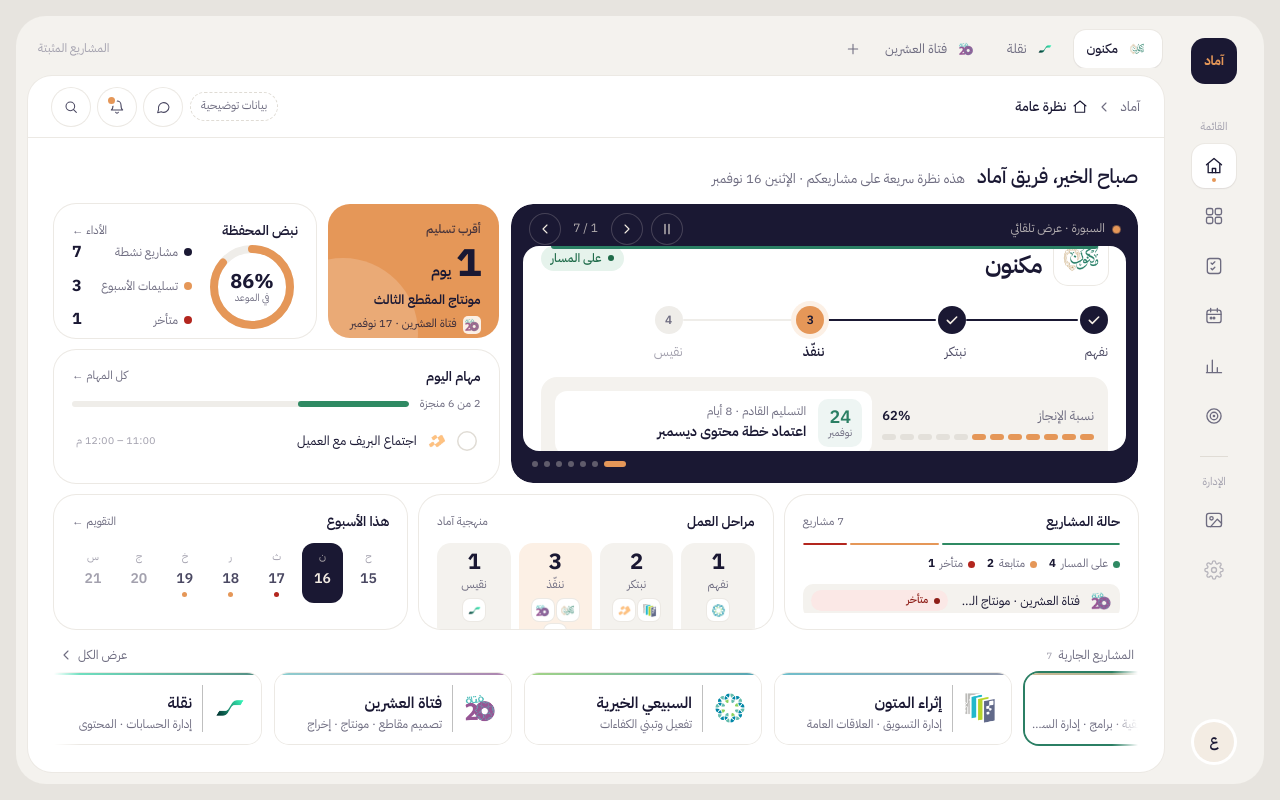
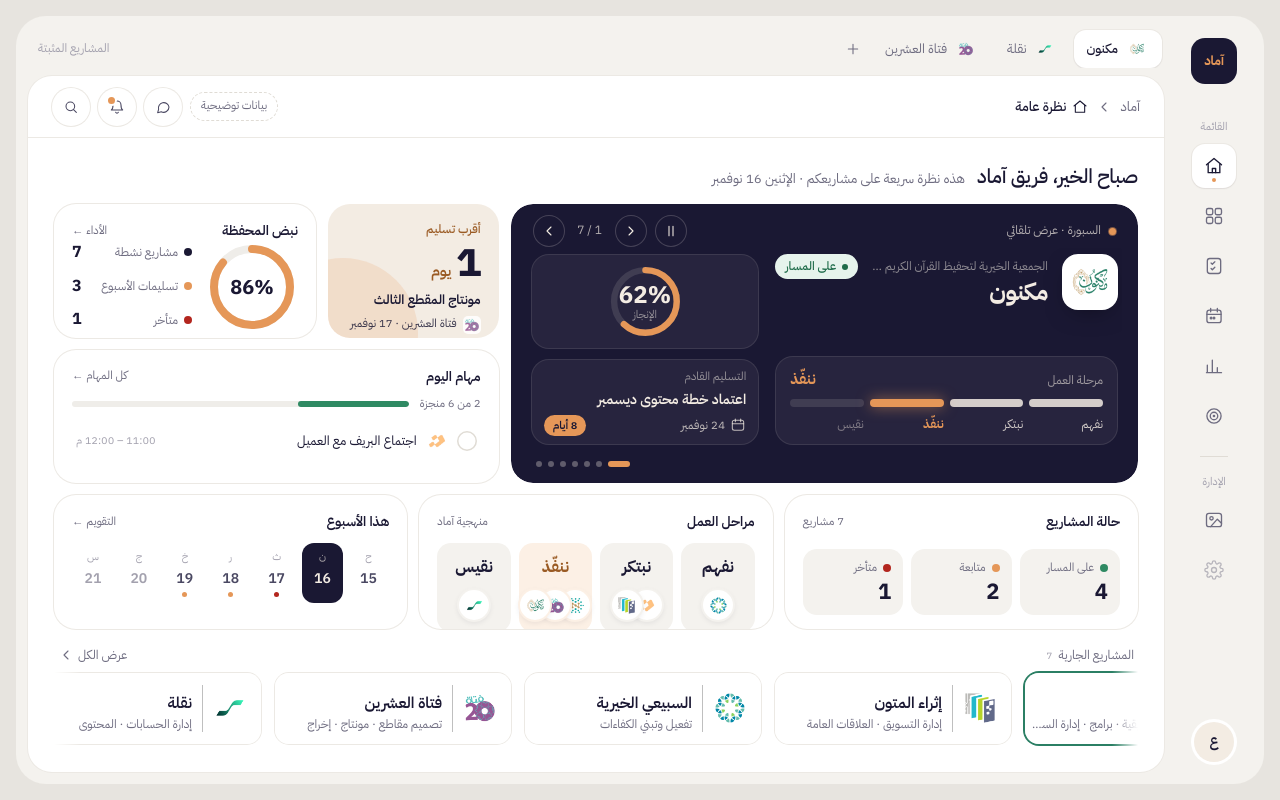
Before and after one commit to vvio98/amaad-pm, a plain HTML site: page public/index.html in a window 1280 px wide. Drawn offline with Linux system fonts and the light colour scheme.

Commit message:
سبورة بتصميم جديد، وتحسين مربعات الرئيسية
Co-Authored-By: Claude Opus 5.5 <noreply@anthropic.com>
Claude-Session: https://claude.ai/code/session_0153s3k7UsdtNaddBrCPicQe

```diff
--- a/public/index.html
+++ b/public/index.html
@@ -528,6 +528,68 @@ img.boxed{border-radius:8px}
 .t-board .board-top{height:30px;padding-bottom:4px}
 .t-board .board-foot{padding-top:4px}
 .t-board .dots button{padding:6px 3px}
+
+/* board v3 */
+.t-board .board{padding:14px 16px 10px}
+.bd{flex:1;min-height:0;overflow:hidden;display:flex;flex-direction:column;justify-content:center;color:var(--paper);padding:6px 4px}
+.bd-grid{min-height:0;max-height:100%;display:grid;grid-template-columns:minmax(0,1.5fr) minmax(0,1fr);gap:16px;transition:opacity .25s var(--ease),transform .35s var(--ease)}
+.bd-grid.out{opacity:0;transform:translateY(4px)}
+.bd-main{display:flex;flex-direction:column;justify-content:space-between;gap:18px;min-width:0}
+.bd-id{display:flex;align-items:center;gap:14px}
+.bd-logo{width:68px;height:68px;flex:none;border-radius:20px;background:#fff;display:grid;place-items:center;box-shadow:0 8px 24px -10px rgba(0,0,0,.5)}
+.bd-logo img{width:48px;height:48px;object-fit:contain}
+.bd-name{display:flex;flex-direction:column;min-width:0}
+.bd-desc{font-size:12px;color:rgba(243,236,227,.55);white-space:nowrap;overflow:hidden;text-overflow:ellipsis}
+.bd-name b{font-size:30px;font-weight:700;line-height:1.25;letter-spacing:-.4px}
+.bd-sv{font-size:12.5px;color:rgba(243,236,227,.7);white-space:nowrap;overflow:hidden;text-overflow:ellipsis}
+.bd-st{margin-inline-start:auto;align-self:flex-start}
+.bd-phase{background:rgba(243,236,227,.06);border:1px solid rgba(243,236,227,.1);border-radius:18px;padding:14px 16px}
+.bd-phase-h{display:flex;justify-content:space-between;align-items:baseline;font-size:12px;color:rgba(243,236,227,.6);margin-bottom:12px}
+.bd-phase-h b{font-size:15px;color:var(--orange);font-weight:700}
+.bd-track{display:grid;grid-template-columns:repeat(4,minmax(0,1fr));gap:6px}
+.bt{display:flex;flex-direction:column;gap:8px;font-size:12px;color:rgba(243,236,227,.45)}
+.bt i{height:8px;border-radius:999px;background:rgba(243,236,227,.12)}
+.bt.done{color:rgba(243,236,227,.85)} .bt.done i{background:rgba(243,236,227,.85)}
+.bt.now{color:var(--orange);font-weight:700} .bt.now i{background:var(--orange);box-shadow:0 0 14px rgba(229,151,88,.6)}
+.bd-side{display:grid;grid-template-rows:minmax(0,1.1fr) minmax(0,1fr);gap:10px;min-width:0}
+.bd-glass{background:rgba(243,236,227,.06);border:1px solid rgba(243,236,227,.1);border-radius:18px;padding:12px 14px;min-height:0}
+.bd-ring{display:flex;align-items:center;justify-content:center;position:relative}
+.bd-ring svg{transform:rotate(-90deg);height:100%;max-height:108px;width:auto}
+.bd-side{min-height:0}
+.bd-ring div{position:absolute;inset:0;display:flex;flex-direction:column;align-items:center;justify-content:center;line-height:1.1}
+.bd-ring b{font-size:24px;font-weight:700}
+.bd-ring span{font-size:11px;color:rgba(243,236,227,.55)}
+.bd-next{display:flex;flex-direction:column;gap:4px}
+.bn-l{font-size:11.5px;color:rgba(243,236,227,.55)}
+.bn-t{font-size:14px;font-weight:600;line-height:1.4}
+.bn-d{margin-top:auto;display:flex;justify-content:space-between;align-items:center;font-size:12px;color:rgba(243,236,227,.75)}
+.bn-d span{display:flex;align-items:center;gap:5px}
+.bn-d em{font-style:normal;background:var(--orange);color:var(--night);font-weight:600;font-size:11px;padding:2px 9px;border-radius:999px}
+/* next tile: calm paper */
+.t-next{background:var(--paper)!important;color:var(--night)!important}
+.t-next::after{background:rgba(229,151,88,.18)!important}
+.t-next .lbl{color:#9A5A23;opacity:1}
+.t-next .num{color:var(--night)}
+.t-next .num small{color:#9A5A23}
+/* status tile */
+.st-legend{display:grid;grid-template-columns:repeat(3,minmax(0,1fr));gap:8px;margin-top:auto}
+.st-legend div{border-radius:14px;background:var(--shell);padding:10px 12px;display:flex;flex-direction:column;gap:2px}
+.st-legend span{display:flex;align-items:center;gap:6px;font-size:11.5px;color:var(--muted)}
+.st-legend i{width:8px;height:8px;border-radius:50%;background:var(--c)}
+.st-legend b{font-size:22px;font-weight:700;line-height:1.2}
+.t-status .stack{height:12px;margin:6px 0 0}
+/* phases tile, apple-style stacks */
+.ph-col{justify-content:space-between;align-items:center;padding:12px 6px!important;gap:10px!important}
+.ph-col .ph-name{font-size:16px;font-weight:700;color:var(--ink)}
+.ph-col.now .ph-name{color:#9A5A23}
+.ph-stack{display:flex;flex-direction:row-reverse;justify-content:center;padding-inline-start:10px}
+.ph-stack button{width:30px;height:30px;border-radius:50%;background:#fff;box-shadow:0 0 0 2px var(--shell),0 2px 6px rgba(26,24,51,.12);display:grid;place-items:center;margin-inline-start:-10px;transition:transform .2s var(--ease)}
+.ph-col.now .ph-stack button{box-shadow:0 0 0 2px var(--orange-soft),0 2px 6px rgba(26,24,51,.12)}
+.ph-stack button:hover{transform:translateY(-3px);z-index:2}
+.ph-stack img{width:19px;height:19px;object-fit:contain}
+.ph-empty{font-size:11px;color:var(--soft)}
+/* running cards: no colored line */
+.pcard::before{display:none!important}
 /* ===== fixed app frame (no page scroll) ===== */
 @media (min-width:1101px){
   html,body{height:100%;overflow:hidden}
@@ -553,6 +615,13 @@ img.boxed{border-radius:8px}
   .page-head{margin-bottom:18px}
 }
 @media (min-width:1101px) and (max-height:920px){
+  .bd-name b{font-size:24px}
+  .bd-logo{width:56px;height:56px;border-radius:16px}
+  .bd-logo img{width:40px;height:40px}
+  .bd-main{gap:10px}
+  .bd-phase{padding:10px 14px}
+  .bd-phase-h{margin-bottom:8px}
+  .bd-glass{padding:8px 12px}
   .hello{margin-bottom:12px}
   .hello h1{font-size:22px}
 }
@@ -661,22 +730,22 @@ img.boxed{border-radius:8px}
                 <span class="bcount" id="bCount"></span>
                 <button class="bbtn" type="button" id="bNext" aria-label="العميل التالي"><svg class="ico sm" viewBox="0 0 24 24"><path d="M15 6l-6 6 6 6"/></svg></button>
               </div>
-              <div class="sheet" id="sheet">
-                <div class="sheet-grid" id="sheetGrid">
-                  <div>
-                    <div class="s-head"><div class="badge" id="badge"></div><div><div class="eyebrow" id="sDesc"></div>
-                    <div class="cname" id="sName"></div></div><span id="sStatus2" style="margin-inline-start:auto"></span></div>
-                    <div class="chips" id="sTags"></div>
-                    <div class="steps" id="sSteps"></div>
+              <div class="bd" id="sheet">
+                <div class="bd-grid" id="sheetGrid">
+                  <div class="bd-main">
+                    <div class="bd-id">
+                      <div class="bd-logo" id="badge"></div>
+                      <div class="bd-name"><span class="bd-desc" id="sDesc"></span><b id="sName"></b><span class="bd-sv" id="sTags"></span></div>
+                      <span id="sStatus2" class="bd-st"></span>
+                    </div>
+                    <div class="bd-phase">
+                      <div class="bd-phase-h"><span>مرحلة العمل</span><b id="sPhaseName"></b></div>
+                      <div class="bd-track" id="sSteps"></div>
+                    </div>
                   </div>
-                  <div class="facts">
-                    <div class="fact"><span>الحالة</span><span id="sStatus"></span></div>
-                    <div class="fact"><span>نوع العقد</span><b id="sContract"></b></div>
-                    <div>
-                      <div class="fact" style="margin-bottom:8px"><span>نسبة الإنجاز</span><b id="sPct"></b></div>
-                      <div class="segs" id="sSegs"></div>
-                    </div>
-                    <div class="nextbox" id="sNext"></div>
+                  <div class="bd-side">
+                    <div class="bd-glass bd-ring" id="sRing"></div>
+                    <div class="bd-glass bd-next" id="sNext"></div>
                   </div>
                 </div>
               </div>
@@ -945,17 +1014,17 @@ function openClient(id){
 function renderBoard(anim){
   var c = CLIENTS[S.idx];
   var apply = function(){
-    var sh = $('sheet'); sh.style.setProperty('--tint', c.tint); sh.style.setProperty('--tint-soft', c.soft);
+    var sh = $('sheet'); sh.style.setProperty('--tint', c.tint);
     $('badge').innerHTML = icon(c);
     $('sDesc').textContent = c.desc;
     $('sName').textContent = c.name;
-    $('sTags').innerHTML = c.services.map(function(s){ return '<span class="chip tinted">'+esc(s)+'</span>'; }).join('');
-    $('sSteps').innerHTML = PHASES.map(function(p,i){ var k=i+1, cl = k<c.phase?'done':(k===c.phase?'now':''); return '<div class="st '+cl+'"><span class="n">'+(k<c.phase?I.check:k)+'</span>'+p+'</div>'; }).join('');
-    $('sStatus').innerHTML = pill(c.status); var s2=$('sStatus2'); if (s2) s2.innerHTML = pill(c.status);
-    $('sContract').textContent = c.contract;
-    $('sPct').textContent = c.pct + '%';
-    $('sSegs').innerHTML = segs(c.pct);
-    $('sNext').innerHTML = '<div class="cal"><b>'+c.due.getDate()+'</b><small>'+MONTHS[c.due.getMonth()]+'</small></div><div><small>التسليم القادم · '+remaining(c.due)+'</small><b>'+esc(c.next)+'</b></div>';
+    $('sTags').textContent = c.services.join(' · ');
+    $('sStatus2').innerHTML = pill(c.status);
+    $('sPhaseName').textContent = PHASES[c.phase-1];
+    $('sSteps').innerHTML = PHASES.map(function(p,i){ var k=i+1, cl = k<c.phase?'done':(k===c.phase?'now':''); return '<div class="bt '+cl+'"><i></i><span>'+p+'</span></div>'; }).join('');
+    var C = 2*Math.PI*44;
+    $('sRing').innerHTML = '<svg width="108" height="108" viewBox="0 0 108 108" aria-hidden="true"><circle cx="54" cy="54" r="44" fill="none" stroke="rgba(243,236,227,.12)" stroke-width="9"/><circle cx="54" cy="54" r="44" fill="none" stroke="#E59758" stroke-width="9" stroke-linecap="round" stroke-dasharray="'+C.toFixed(1)+'" stroke-dashoffset="'+(C*(1-c.pct/100)).toFixed(1)+'"/></svg><div><b>'+c.pct+'%</b><span>الإنجاز</span></div>';
+    $('sNext').innerHTML = '<span class="bn-l">التسليم القادم</span><b class="bn-t">'+esc(c.next)+'</b><span class="bn-d"><span>'+I.cal+c.due.getDate()+' '+MONTHS[c.due.getMonth()]+'</span><em>'+remaining(c.due)+'</em></span>';
     $('bCount').textContent = (S.idx+1) + ' / ' + CLIENTS.length;
     $('dots').innerHTML = CLIENTS.map(function(x,i){ return '<button type="button" data-i="'+i+'" aria-label="عرض '+esc(x.name)+'" aria-current="'+(i===S.idx)+'"><i></i></button>'; }).join('');
     $('bPlay').innerHTML = S.auto ? I.pause : I.play;
@@ -1271,7 +1340,7 @@ function renderTiles(){
   var wk = CLIENTS.filter(function(c){ return c.due >= ws && c.due <= we; });
   var late = CLIENTS.filter(function(c){ return c.status==='late'; }).length, warn = CLIENTS.filter(function(c){ return c.status==='warn'; }).length;
   var C = 2*Math.PI*38, on = 86;
-  $('tPulse').innerHTML = '<div class="tile-h"><b>نبض المحفظة</b><a href="#performance">الأداء ←</a></div><div class="pulse-body"><div class="pring"><svg width="92" height="92" viewBox="0 0 92 92" aria-hidden="true"><circle cx="46" cy="46" r="38" fill="none" stroke="#EFEDE9" stroke-width="8"/><circle cx="46" cy="46" r="38" fill="none" stroke="#E59758" stroke-width="8" stroke-linecap="round" stroke-dasharray="'+C.toFixed(1)+'" stroke-dashoffset="'+(C*(1-on/100)).toFixed(1)+'"/></svg><div><b>'+on+'%</b><small>في الموعد</small></div></div>'+
+  $('tPulse').innerHTML = '<div class="tile-h"><b>نبض المحفظة</b><a href="#performance">الأداء ←</a></div><div class="pulse-body"><div class="pring"><svg width="92" height="92" viewBox="0 0 92 92" aria-hidden="true"><circle cx="46" cy="46" r="38" fill="none" stroke="#EFEDE9" stroke-width="8"/><circle cx="46" cy="46" r="38" fill="none" stroke="#E59758" stroke-width="8" stroke-linecap="round" stroke-dasharray="'+C.toFixed(1)+'" stroke-dashoffset="'+(C*(1-on/100)).toFixed(1)+'"/></svg><div><b>'+on+'%</b></div></div>'+
     '<div class="pstats"><div class="pstat"><span><i style="--c:#1A1833"></i>مشاريع نشطة</span><b>'+CLIENTS.length+'</b></div><div class="pstat"><span><i style="--c:#E59758"></i>تسليمات الأسبوع</span><b>'+wk.length+'</b></div><div class="pstat"><span><i style="--c:#B3261E"></i>متأخر</span><b>'+late+'</b></div></div></div>';
   // today
   var done = TASKS.filter(function(t){ return t.done; }).length;
@@ -1284,12 +1353,12 @@ function renderTiles(){
   var attn = CLIENTS.filter(function(c){ return c.status!=='ok'; }).sort(function(a,b){ return (a.status==='late'?0:1)-(b.status==='late'?0:1); });
   $('tStatus').innerHTML = '<div class="tile-h"><b>حالة المشاريع</b><small>'+tot+' مشاريع</small></div>'+
     '<div class="stack"><i style="flex:'+ok+';--c:#2F8A63"></i><i style="flex:'+warn+';--c:#E59758"></i><i style="flex:'+late+';--c:#B3261E"></i></div>'+
-    '<div class="legend"><span><i style="--c:#2F8A63"></i>على المسار <b>'+ok+'</b></span><span><i style="--c:#E59758"></i>متابعة <b>'+warn+'</b></span><span><i style="--c:#B3261E"></i>متأخر <b>'+late+'</b></span></div>'+
-    '<div class="attn">'+attn.map(function(c){ return '<button type="button" data-open="'+c.id+'">'+icon(c)+'<span>'+esc(c.name)+' · '+esc(c.next)+'</span>'+pill(c.status)+'</button>'; }).join('')+'</div>';
+    '<div class="st-legend"><div><span><i style="--c:#2F8A63"></i>على المسار</span><b>'+ok+'</b></div><div><span><i style="--c:#E59758"></i>متابعة</span><b>'+warn+'</b></div><div><span><i style="--c:#B3261E"></i>متأخر</span><b>'+late+'</b></div></div>';
   // phases
+  var cnt = [1,2,3,4].map(function(k){ return CLIENTS.filter(function(c){return c.phase===k;}).length; }), mx = Math.max.apply(null,cnt);
   $('tPhases').innerHTML = '<div class="tile-h"><b>مراحل العمل</b><small>منهجية آماد</small></div><div class="phs">'+
-    PHASES.map(function(p,i){ var cs = CLIENTS.filter(function(c){ return c.phase===i+1; }); var mx = Math.max.apply(null,[1,2,3,4].map(function(k){ return CLIENTS.filter(function(c){return c.phase===k;}).length; }));
-      return '<div class="ph-col'+(cs.length===mx?' now':'')+'"><b>'+cs.length+'</b><small>'+p+'</small><div class="ph-icons">'+cs.map(function(c){ return '<button type="button" data-open="'+c.id+'" title="'+esc(c.name)+'" aria-label="'+esc(c.name)+'">'+icon(c)+'</button>'; }).join('')+'</div></div>'; }).join('')+'</div>';
+    PHASES.map(function(p,i){ var cs = CLIENTS.filter(function(c){ return c.phase===i+1; });
+      return '<div class="ph-col'+(cs.length===mx?' now':'')+'"><span class="ph-name">'+p+'</span><div class="ph-stack">'+(cs.length?cs.map(function(c){ return '<button type="button" data-open="'+c.id+'" title="'+esc(c.name)+'" aria-label="'+esc(c.name)+'">'+icon(c)+'</button>'; }).join(''):'<span class="ph-empty">—</span>')+'</div></div>'; }).join('')+'</div>';
   // week
   var days = '', items = [];
   for (var i=0;i<7;i++){ var d = new Date(ws); d.setDate(ws.getDate()+i); var hits = CLIENTS.filter(function(c){ return sameDay(c.due,d); }); hits.forEach(function(c){ items.push([c,d]); });
```
